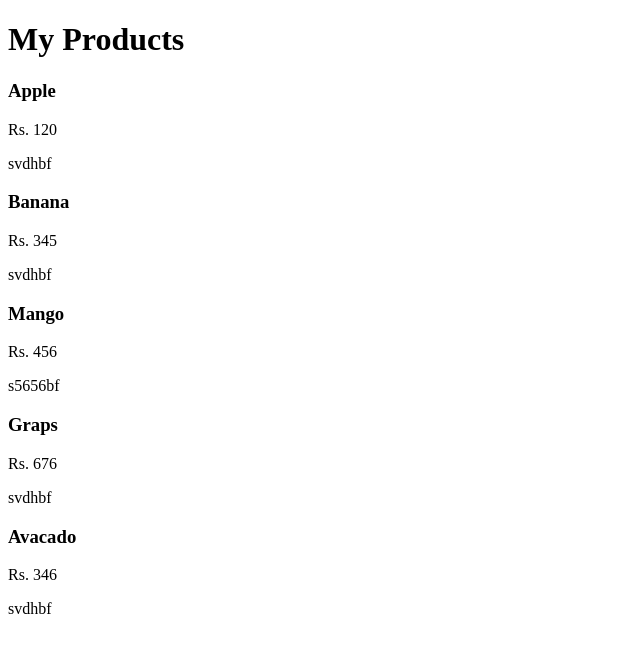
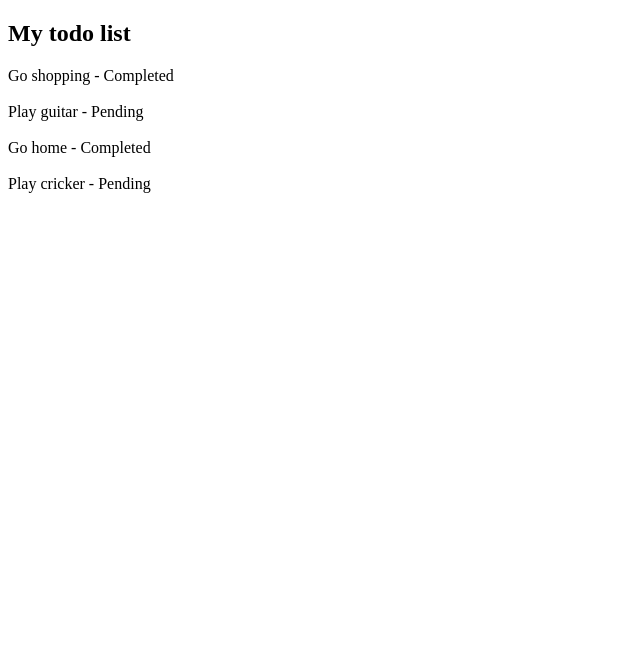
Before and after one commit to Sineth57/React-Exercises, a React (Create React App) app in the folder exercise2/: page / in a window 1280 px wide. Shown: the top 652 px of the page, without its empty margins (0-640 px from the left). Built offline with nearby package versions, Linux system fonts and the light colour scheme.

Commit message:
conditional rendering

```diff
--- a/exercise2/src/App.js
+++ b/exercise2/src/App.js
@@ -3,18 +3,14 @@ import './App.css';
 import NavBar from './components/NavBar';
 import Product from './components/Product';
 import SimpleCard from './components/SimpleCard';
+import TodoList from './components/TodoList';
 
 function App() {
 
    return (
     <>
 
-   <h1>My Products</h1>
-   <Product name="Apple" price={120} description="svdhbf"/>
-   <Product name="Banana" price= {345} description="svdhbf"/>
-   <Product name="Mango" price= {456} description="s5656bf"/>
-   <Product name="Graps" price= {676} description="svdhbf"/>
-   <Product name="Avacado" price= {346} description="svdhbf"/>
+   <TodoList />
 
     </>
   );
--- /dev/null
+++ b/exercise2/src/components/TodoItem.js
@@ -0,0 +1,16 @@
+function TodoItem({todo, iscompleted}){
+
+
+    return(
+        <div>
+
+                {iscompleted === true && <div>{todo} - Completed</div>}
+                {iscompleted === false && <div>{todo} - Pending</div>}
+
+            <br/>
+        </div>
+
+    )
+}
+
+export default TodoItem;
--- /dev/null
+++ b/exercise2/src/components/TodoList.js
@@ -0,0 +1,15 @@
+import TodoItem from "./TodoItem";
+
+function TodoList(){
+    return(
+        <div>
+            <h2>My todo list</h2>
+            <TodoItem todo="Go shopping" iscompleted={true} />
+            <TodoItem todo="Play guitar" iscompleted={false}/>
+            <TodoItem todo="Go home" iscompleted={true}/>
+            <TodoItem todo="Play cricker" iscompleted={false}/>
+        </div>
+    )
+}
+
+export default TodoList;
```
